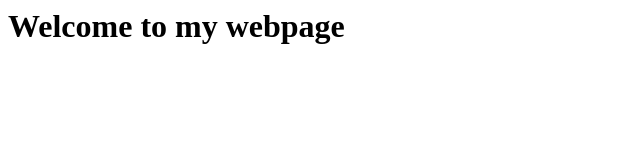
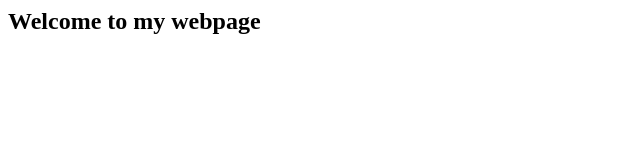
Before and after one commit to jittopv/testcicd, a plain HTML site: page index.html in a window 1280 px wide. Shown: the whole page, without its empty margins (0-640 px from the left). Drawn offline with Linux system fonts and the light colour scheme.

Commit message:
Update index.html

```diff
--- a/index.html
+++ b/index.html
@@ -1 +1 @@
-<html><h1>Welcome to my webpage</h1></html>
+<html><h2>Welcome to my webpage</h2></html>
```
